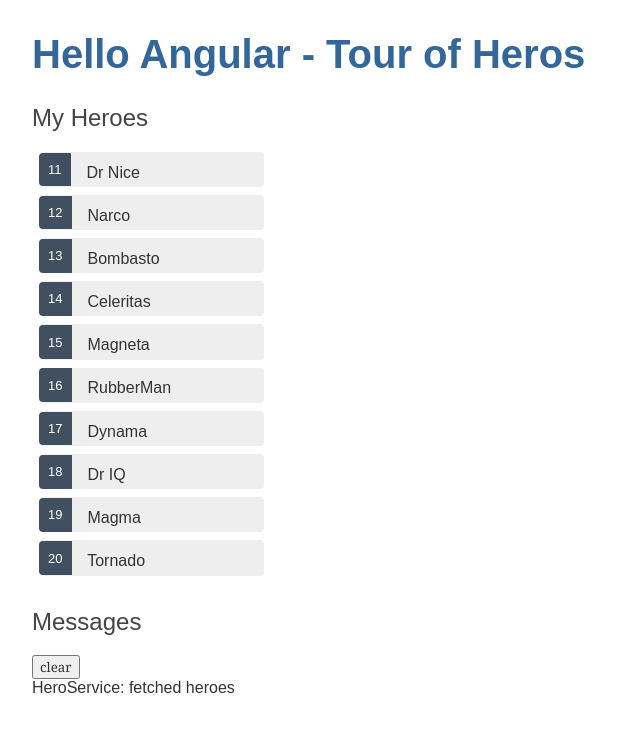
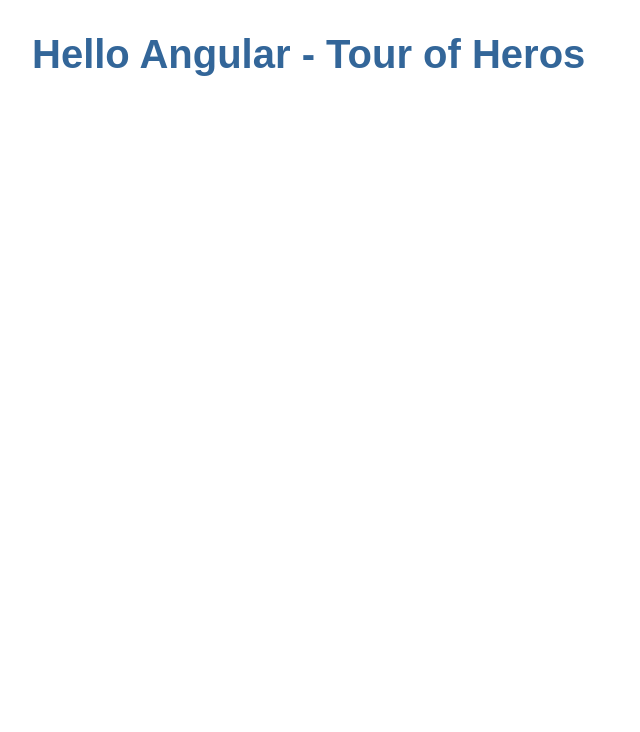
Before and after one commit to 2011-nov02-net/danielp-code, an Angular app in the folder HTML Testing/AngularLearning/HelloAngular/hello-angular/: page / in a window 1280 px wide. Shown: the top 732 px of the page, without its empty margins (0-640 px from the left). Built offline with nearby package versions, Linux system fonts and the light colour scheme.

Commit message:
routing start

```diff
--- a/HTML Testing/AngularLearning/HelloAngular/hello-angular/src/app/app-routing.module.ts
+++ b/HTML Testing/AngularLearning/HelloAngular/hello-angular/src/app/app-routing.module.ts
@@ -1,7 +1,10 @@
 import { NgModule } from '@angular/core';
-import { Routes, RouterModule } from '@angular/router';
+import { RouterModule, Routes } from '@angular/router';
+import { HeroesComponent } from './heroes/heroes.component';
 
-const routes: Routes = [];
+const routes: Routes = [
+  { path: 'heroes', component: HeroesComponent }
+];
 
 @NgModule({
   imports: [RouterModule.forRoot(routes)],
--- a/HTML Testing/AngularLearning/HelloAngular/hello-angular/src/app/app.component.html
+++ b/HTML Testing/AngularLearning/HelloAngular/hello-angular/src/app/app.component.html
@@ -3,9 +3,5 @@
     {{title}}
 </h1>
 
-<app-heroes></app-heroes>
-
 <router-outlet></router-outlet>
-
-
 <app-messages></app-messages>
```
